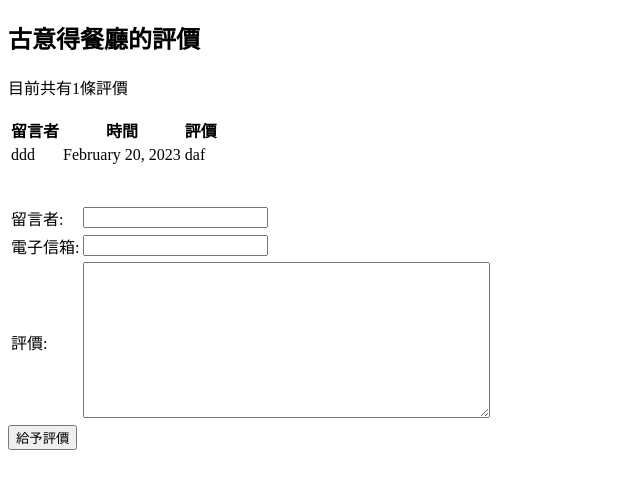
After one commit to badguy361/Django-Tutorial, a Django app: page /comment/1 in a window 1280 px wide. The commit adds this page. Shown: the top 489 px of the page, without its empty margins (0-640 px from the left). Run offline with Django 3.2, Linux system fonts and the light colour scheme; data comes from the database, SQL or seed files in the repository; both versions use the stored data as it was after the commit.

Commit message:
post form

```diff
--- a/form_test/models.py
+++ b/form_test/models.py
@@ -14,3 +14,10 @@ class Food(models.Model):
     restaurant = models.ForeignKey(Restaurant, on_delete=models.CASCADE)
 
 # 詳細資料庫CRUD操作參考 https://ithelp.ithome.com.tw/articles/10212427
+
+class Comment(models.Model):
+    content = models.CharField(max_length=200)
+    visitor = models.CharField(max_length=20)
+    email = models.EmailField(max_length=20)
+    date_time = models.DateTimeField()
+    restaurant = models.ForeignKey(Restaurant, on_delete=models.CASCADE)
--- a/form_test/urls.py
+++ b/form_test/urls.py
@@ -15,7 +15,7 @@ Including another URLconf
 """
 from django.contrib import admin
 from django.urls import path, re_path
-from form_test.views import here, add, menu, menu_db, meta, welcome, get_menu
+from form_test.views import here, add, menu, menu_db, meta, welcome, get_menu, comment
 
 urlpatterns = [
     path('admin/', admin.site.urls),
@@ -26,4 +26,6 @@ urlpatterns = [
     path('meta/', meta),
     path('welcome/', welcome),
     path('get_menu/', get_menu),
+    re_path(r'get_menu/(\d{1,5})', get_menu),
+    re_path(r'comment/(\d{1,5})', comment),
 ]
--- a/form_test/views.py
+++ b/form_test/views.py
@@ -1,8 +1,9 @@
-from django.http import HttpResponse
+from django.http import HttpResponse, HttpResponseRedirect
 from django import template
 from django.template.loader import get_template
 from django.shortcuts import render
-from form_test.models import Restaurant, Food
+from form_test.models import Restaurant, Food, Comment
+from django.utils import timezone
 
 def here(request):
     return HttpResponse('Mom, I am here!')
@@ -53,6 +54,19 @@ def welcome(request): # get test
     else:
         return render(request, 'welcome.html', locals())
 
-def get_menu(request):
-    foods = Food.objects.get(id=request.GET['id'])
+def get_menu(request,id):
+    foods = Food.objects.get(id=id)
     return render(request, 'get_menu.html', locals())
+
+def comment(request, id):
+    if id:
+        r = Restaurant.objects.get(id=id)
+    else:
+        return HttpResponseRedirect("/get_menu/")
+    if request.POST:
+        visitor = request.POST['visitor']
+        content = request.POST['content']
+        email = request.POST['email']
+        date_time = timezone.localtime(timezone.now()) # 擷取現在時間
+        Comment.objects.create(visitor=visitor, email=email, content=content, date_time=date_time, restaurant=r)
+    return render(request, 'comments.html', locals())
--- /dev/null
+++ b/templates/comments.html
@@ -0,0 +1,49 @@
+<!DOCTYPE html>
+<html lang="en">
+    <head>
+        <meta charset="UTF-8">
+        <title> Comments </title>
+    </head>
+    <body>
+        <h2>{{ r.name }}的評價</h2>
+        {% if r.comment_set.all %}
+            <p>目前共有{{ r.comment_set.all|length }}條評價</p>
+            <table>
+                <tr>
+                    <th>留言者</th>
+                    <th>時間</th>
+                    <th>評價</th>
+                </tr>
+            {% for c in r.comment_set.all %}
+                <tr>
+                    <td> {{ c.visitor }} </td>
+                    <td> {{ c.date_time | date:"F j, Y" }} </td>
+                    <td> {{ c.content }} </td>
+                </tr>
+            {% endfor %}
+            </table>
+        {% else %}
+            <p>無評價</p>
+        {% endif %}
+        <br/><br/>
+        <form action="" method="post"> {% csrf_token %}
+            <table>
+                <tr>
+                    <td> <label for="visitor">留言者:</label> </td>
+                    <td> <input id="visitor" type="text" name="visitor"> </td>
+                </tr>
+                <tr>
+                    <td> <label for="email">電子信箱:</label> </td>
+                    <td> <input id="email" type="text" name="email"> </td>
+                </tr>
+                <tr>
+                    <td> <label for="content">評價:</label> </td>
+                    <td>
+                        <textarea id="content" rows="10" cols="48" name="content"></textarea>
+                    </td>
+                </tr>
+            </table>
+            <input type="submit" value="給予評價">
+        </form>
+    </body>
+</html>
```
Also changed, not shown: templates/menu_db.html (+11 -1 lines), db.sqlite3, form_test/migrations/0002_comment.py (added).
